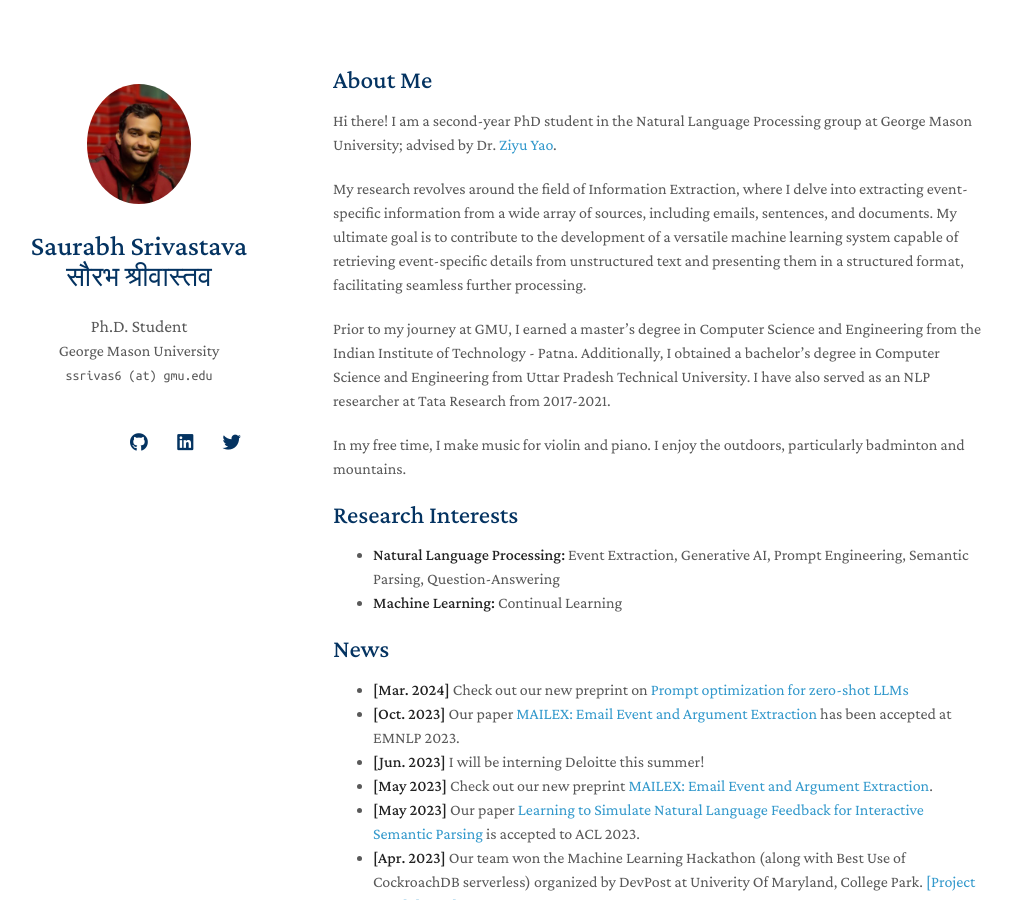
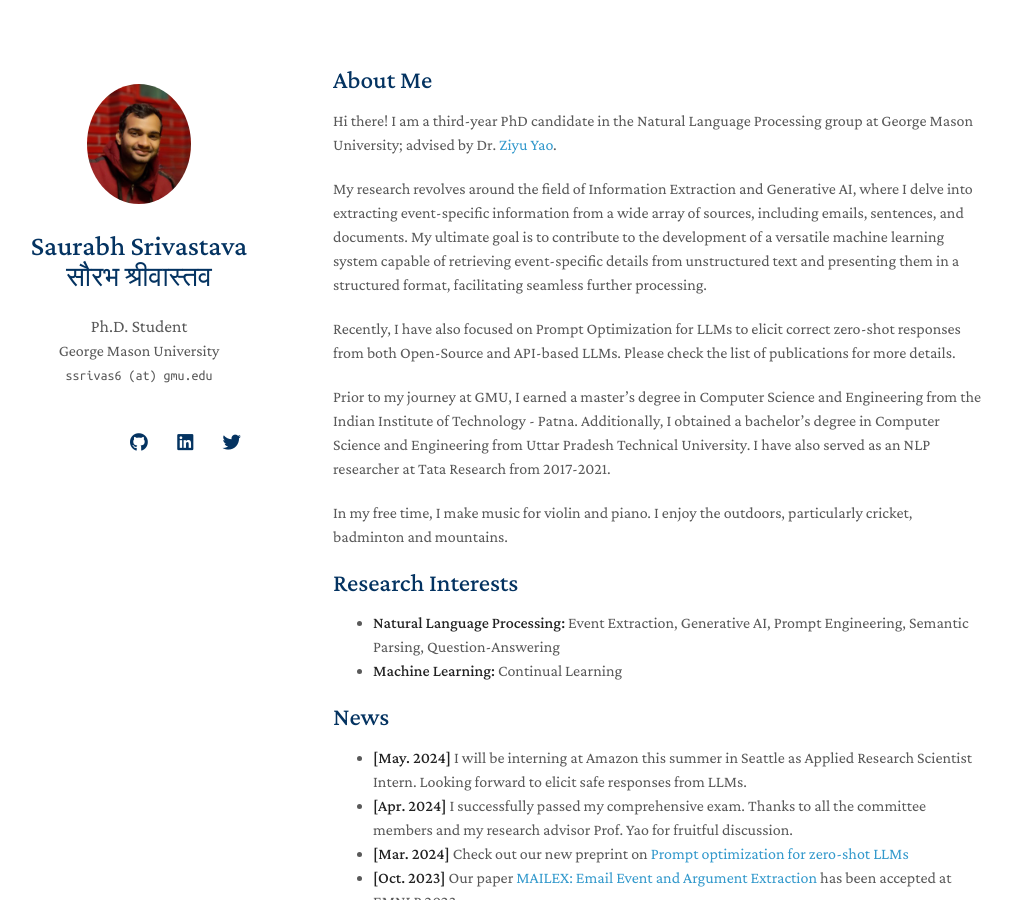
Before and after one commit to salokr/salokr.github.io, a Jekyll site: the page built from index.md, in a window 1280 px wide and 900 px high. Shown: the whole window, without its empty margins (137-1149 px from the left). Built offline with Jekyll 4.4.1, drawn with Linux system fonts in a browser that asks for light colours; nearby versions of some CDN libraries; a style sheet for code colours, icons or effects is not loaded; our own code applies the rules of GitHub Pages for plain Markdown files.

Commit message:
Update index.md

```diff
--- a/index.md
+++ b/index.md
@@ -5,13 +5,15 @@ layout: homepage
 ## About Me
 
 Hi there!
-I am a second-year PhD student in the Natural Language Processing group at George Mason University; advised by Dr. [Ziyu Yao](https://ziyuyao.org/).
+I am a third-year PhD candidate in the Natural Language Processing group at George Mason University; advised by Dr. [Ziyu Yao](https://ziyuyao.org/).
 
-My research revolves around the field of Information Extraction, where I delve into extracting event-specific information from a wide array of sources, including emails, sentences, and documents. My ultimate goal is to contribute to the development of a versatile machine learning system capable of retrieving event-specific details from unstructured text and presenting them in a structured format, facilitating seamless further processing.
+My research revolves around the field of Information Extraction and Generative AI, where I delve into extracting event-specific information from a wide array of sources, including emails, sentences, and documents. My ultimate goal is to contribute to the development of a versatile machine learning system capable of retrieving event-specific details from unstructured text and presenting them in a structured format, facilitating seamless further processing.
+
+Recently, I have also focused on Prompt Optimization for LLMs to elicit correct zero-shot responses from both Open-Source and API-based LLMs. Please check the list of publications for more details.
 
 Prior to my journey at GMU, I earned a master's degree in Computer Science and Engineering from the Indian Institute of Technology - Patna. Additionally, I obtained a bachelor's degree in Computer Science and Engineering from Uttar Pradesh Technical University. I have also served as an NLP researcher at Tata Research from 2017-2021.
 
-In my free time, I make music for violin and piano. I enjoy the outdoors, particularly badminton and mountains.
+In my free time, I make music for violin and piano. I enjoy the outdoors, particularly cricket, badminton and mountains.
 
 ## Research Interests
 
@@ -19,6 +21,8 @@ In my free time, I make music for violin and piano. I enjoy the outdoors, partic
 - **Machine Learning:** Continual Learning
 
 ## News
+- **[May. 2024]** I will be interning at Amazon this summer in Seattle as Applied Research Scientist Intern. Looking forward to elicit safe responses from LLMs.
+- **[Apr. 2024]** I successfully passed my comprehensive exam. Thanks to all the committee members and my research advisor Prof. Yao for fruitful discussion.
 - **[Mar. 2024]** Check out our new preprint on [Prompt optimization for zero-shot LLMs ](https://arxiv.org/pdf/2310.02107.pdf)
 - **[Oct. 2023]** Our paper [MAILEX: Email Event and Argument Extraction](https://arxiv.org/abs/2305.13469) has been accepted at EMNLP 2023.
 - **[Jun. 2023]** I will be interning Deloitte this summer!
```
